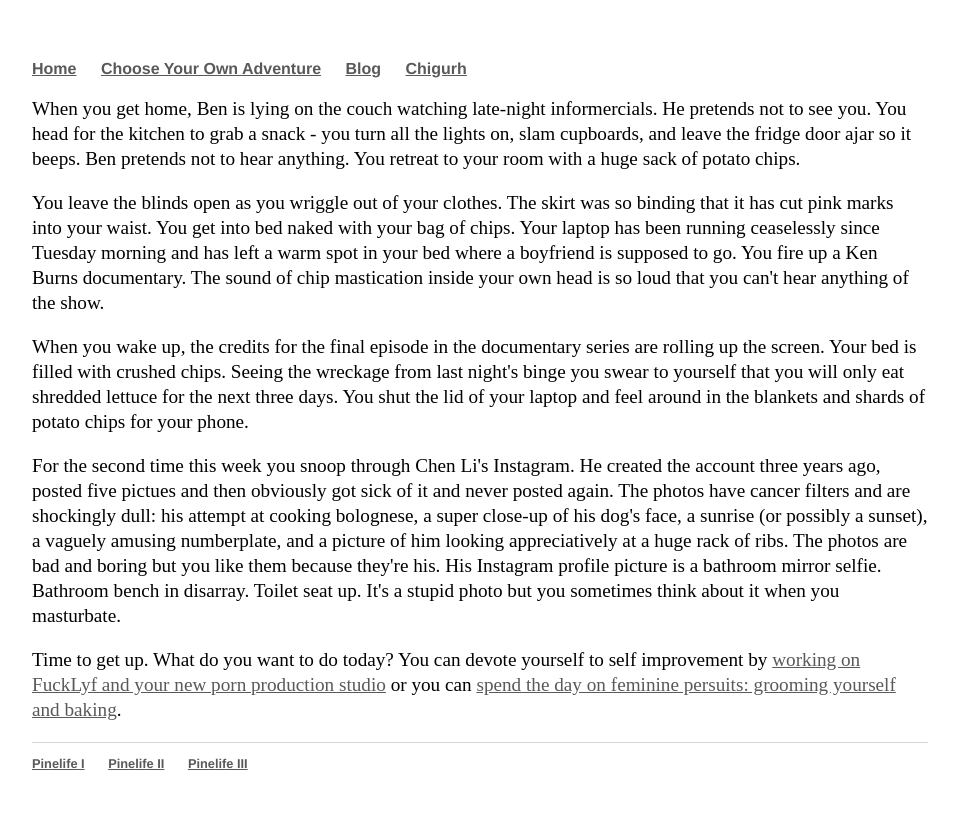
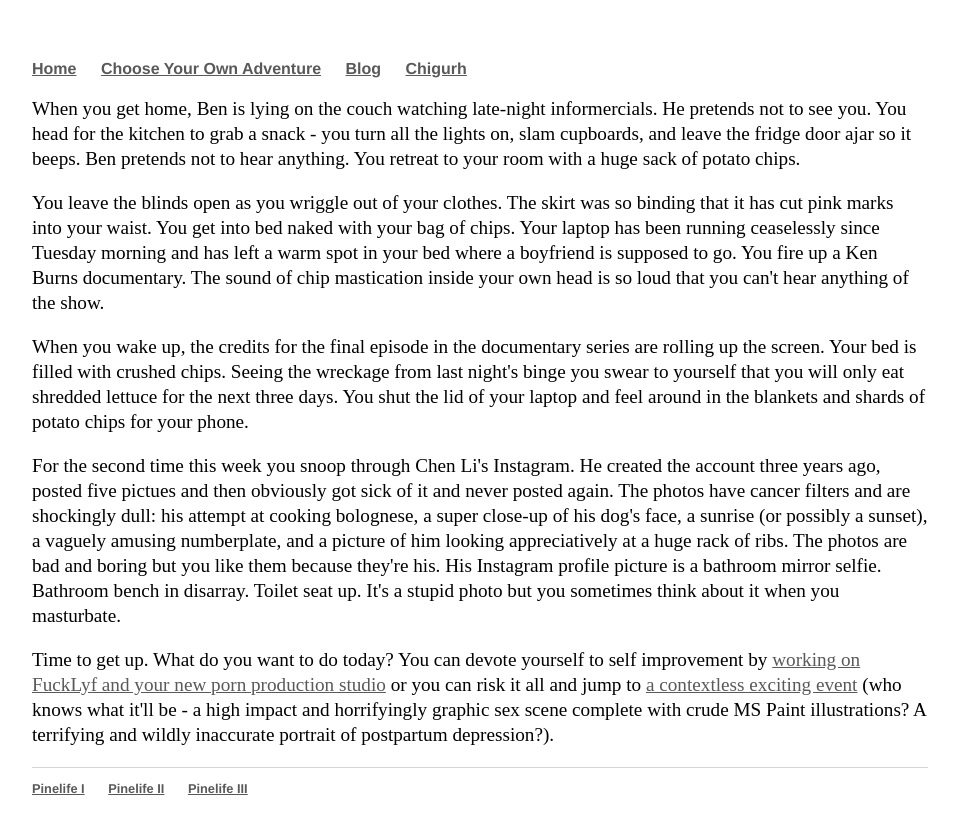
Before and after one commit to Pinelife/pinelife.github.io, a Jekyll site: the page built from Hellhole/Room5.html, in a window 1280 px wide. Shown: the top 834 px of the page, without its empty margins (160-1118 px from the left). Built offline with Jekyll 4.4.1, drawn with Linux system fonts in a browser that asks for light colours.

Commit message:
Update Room5.html

```diff
--- a/Hellhole/Room5.html
+++ b/Hellhole/Room5.html
@@ -23,4 +23,5 @@
 	Instagram profile picture is a bathroom mirror selfie. Bathroom bench in disarray. Toilet seat up. It's a stupid photo but you sometimes think about it when you masturbate.</p>
 
 <p>Time to get up. What do you want to do today? You can devote yourself to self improvement by <a href = "Room7.html">working on FuckLyf
-	and your new porn production studio</a> or you can <a href = "Room8.html">spend the day on feminine persuits: grooming yourself and baking</a>.</p>
+	and your new porn production studio</a> or you can risk it all and jump to <a href ="excitingevent1.html">a contextless exciting event</a> (who knows what it'll be -
+a high impact and horrifyingly graphic sex scene complete with crude MS Paint illustrations? A terrifying and wildly inaccurate portrait of postpartum depression?). </p>
```
